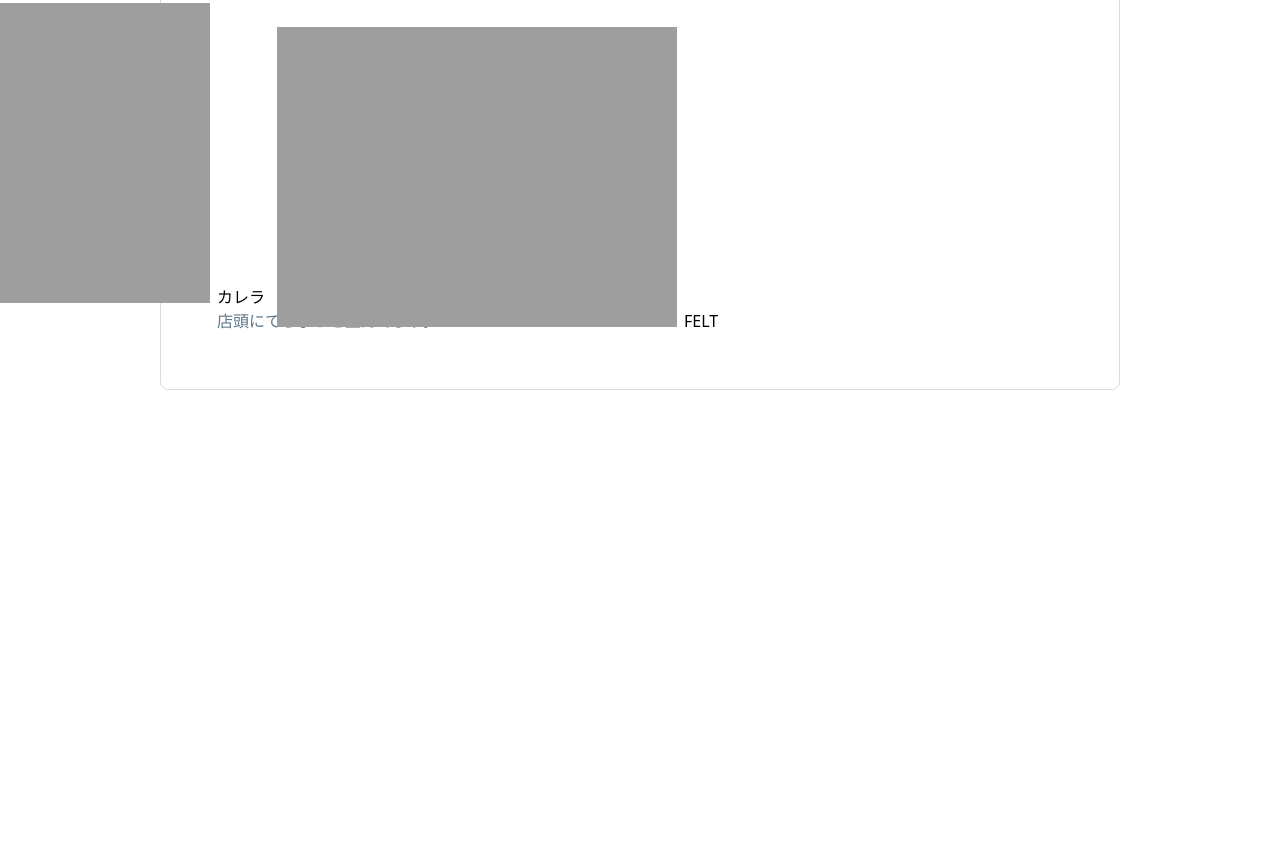
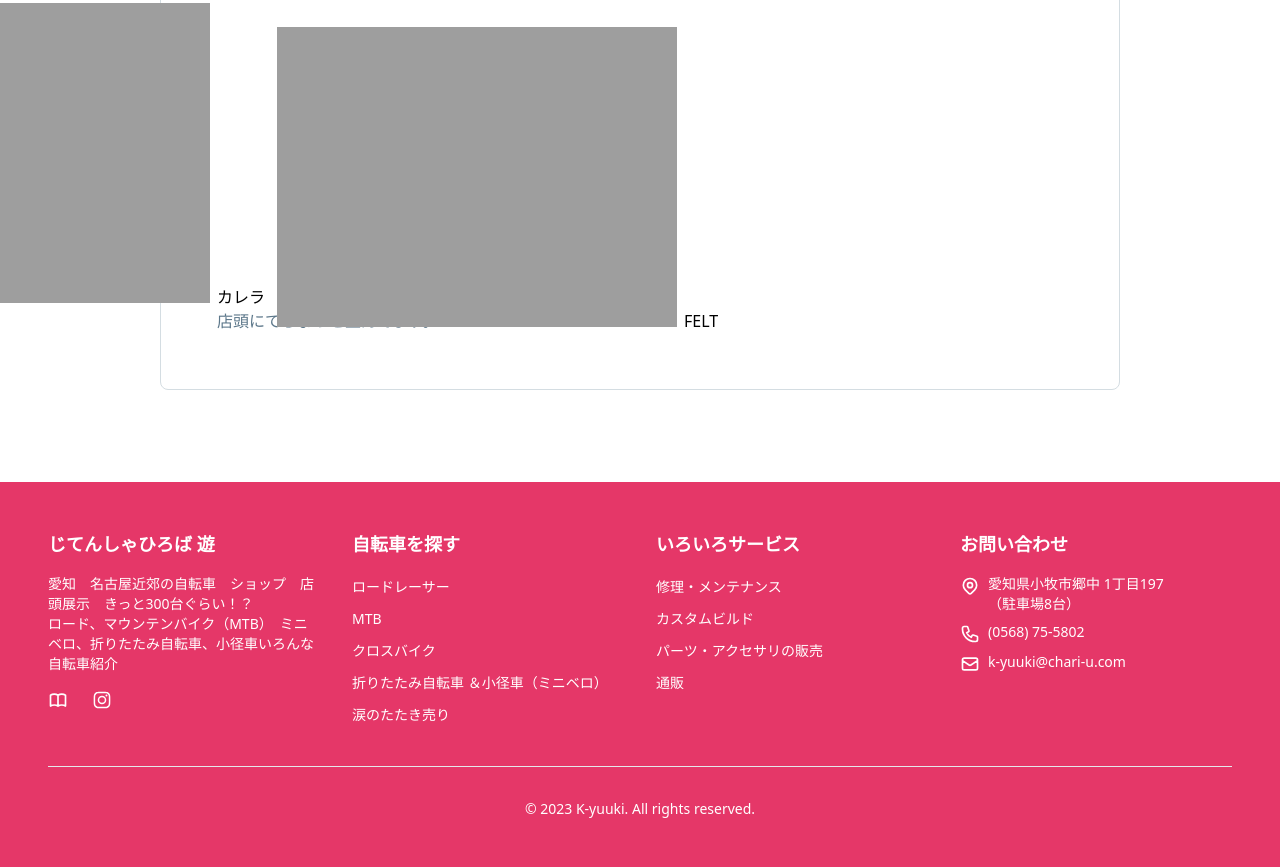
Before and after one commit to rish314/chari-u-new-template, a plain HTML site: page bicycles.html in a window 1280 px wide. Shown: the part 6920-7787 px from the top of the page. Before the commit the page ends 7362 px from the top, so only its background shows below. Drawn offline with nearby package versions, Linux system fonts and the light colour scheme.

Commit message:
フッターコンポーネントを追加し、bicycles.htmlとindex.htmlに読み込みを追加。

```diff
--- a/bicycles.html
+++ b/bicycles.html
@@ -215,5 +215,6 @@
 
 <!-- Load components script -->
 <script src="js/mobile_menu.js"></script>
+<script src="js/footer_component.js"></script>
 </body>
 </html>
```
Also changed, not shown: index.html (+1 -0 lines), js/footer_component.js (renamed from js/components.js).
